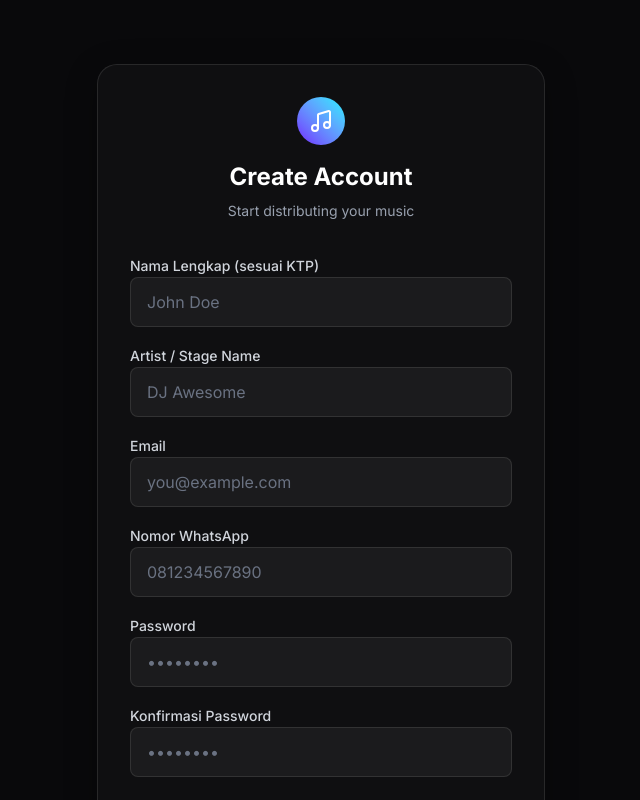
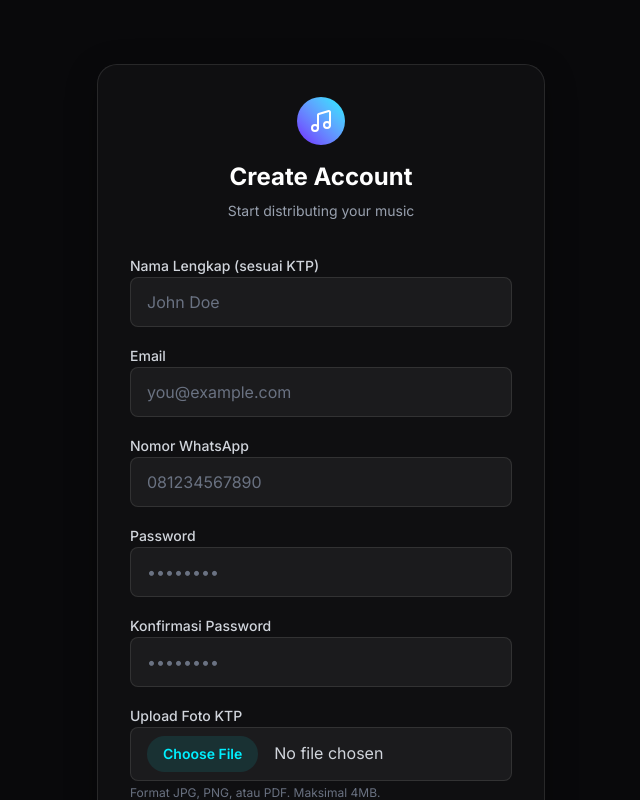
Before and after one commit to avelindc/breakout, a Next.js app in the folder breakout/: page /register in a window 1280 px wide. Shown: the top 800 px of the page, without its empty margins (319-959 px from the left). Built offline with nearby package versions, Linux system fonts and the light colour scheme.

Commit message:
feat: remove stageName field from registration

```diff
--- a/breakout/src/app/actions/auth.ts
+++ b/breakout/src/app/actions/auth.ts
@@ -46,11 +46,11 @@ export async function registerAction(formData: FormData) {
   const name = formData.get("name") as string;
   const email = formData.get("email") as string;
   const password = formData.get("password") as string;
-  const stageName = formData.get("stageName") as string;
   const whatsapp = formData.get("whatsapp") as string;
   const ktpFile = formData.get("ktp") as File | null;
+  const stageName = name; // Use Full Name as default Stage Name
 
-  if (!name || !email || !password || !stageName || !whatsapp || !ktpFile || ktpFile.size === 0) {
+  if (!name || !email || !password || !whatsapp || !ktpFile || ktpFile.size === 0) {
     return { error: "All fields including KTP are required" };
   }
 
--- a/breakout/src/app/register/page.tsx
+++ b/breakout/src/app/register/page.tsx
@@ -74,17 +74,6 @@ export default function RegisterPage() {
                 required
                 className="w-full bg-white/5 border border-white/10 rounded-lg px-4 py-3 outline-none focus:border-[#00F0FF] transition text-white placeholder-gray-500"
                 placeholder="John Doe"
-              />
-            </div>
-
-            <div className="space-y-1">
-              <label className="text-sm font-medium text-gray-300">Artist / Stage Name</label>
-              <input
-                name="stageName"
-                type="text"
-                required
-                className="w-full bg-white/5 border border-white/10 rounded-lg px-4 py-3 outline-none focus:border-[#7000FF] transition text-white placeholder-gray-500"
-                placeholder="DJ Awesome"
               />
             </div>
 
```
